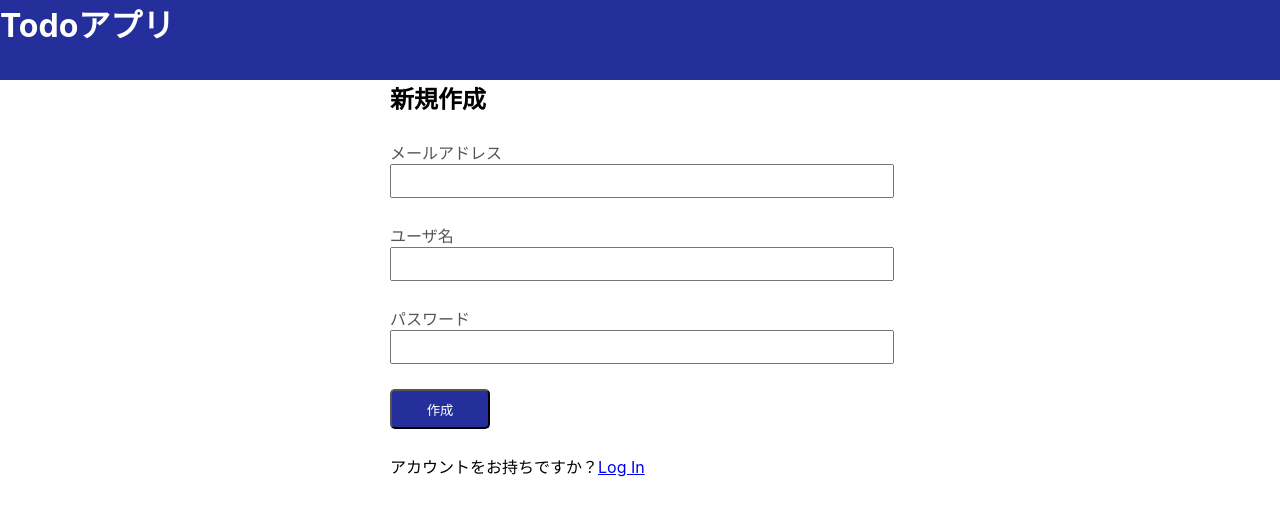
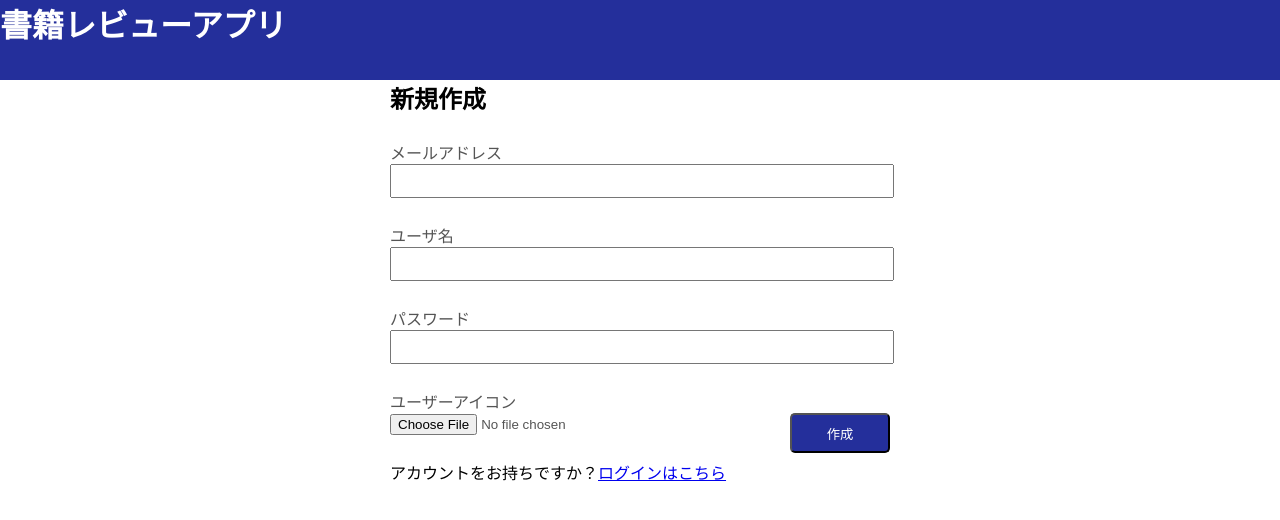
Before and after one commit to norm02/react-fundamental-stations03, a React (Create React App) app: page /signup in a window 1280 px wide. Shown: the top 520 px of the page. Built offline with nearby package versions, Linux system fonts and the light colour scheme.

Commit message:
ユーザーアイコンアップロードボタンの作成、ログインとサインアップのリンク調整

```diff
--- a/src/components/Header.jsx
+++ b/src/components/Header.jsx
@@ -12,12 +12,12 @@ export const Header = () => {
   const handleSignOut = () => {
     dispatch(signOut());
     removeCookie("token");
-    navigate("/signin");
+    navigate("/login");
   };
 
   return (
     <header className="header">
-      <h1>Todoアプリ</h1>
+      <h1>書籍レビューアプリ</h1>
       {auth ? (
         <button onClick={handleSignOut} className="sign-out-button">
           サインアウト
--- /dev/null
+++ b/src/components/Upload.jsx
@@ -0,0 +1,22 @@
+import React from "react";
+import Compressor from "compressorjs";
+
+export const Upload = () => {
+  const handleCompressedUpload = (e) => {
+    const image = e.target.files[0];
+    new Compressor(image, {
+      quality: 0.8,
+      success: (compressedResult) => {
+        console.log("compressedResult", compressedResult);
+      },
+    });
+  };
+
+  return (
+    <input
+      accept="image/*"
+      type="file"
+      onChange={(e) => handleCompressedUpload(e)}
+    />
+  );
+};
--- a/src/pages/LogIn.jsx
+++ b/src/pages/LogIn.jsx
@@ -60,7 +60,7 @@ export const LogIn = () => {
             サインイン
           </button>
         </form>
-        <Link to="/signup">新規作成</Link>
+        <Link to="/signup">新規作成はこちら</Link>
       </main>
     </div>
   );
--- a/src/pages/SignUp.scss
+++ b/src/pages/SignUp.scss
@@ -27,6 +27,7 @@
   width: 100px;
   height: var.$button-height;
   border-radius: var.$button-radius;
+  float: right;
 }
 
 .error-message {
--- a/src/pages/signUp.jsx
+++ b/src/pages/signUp.jsx
@@ -6,6 +6,7 @@ import { useNavigate, Navigate } from "react-router-dom";
 import { signIn } from "../authSlice";
 import { Header } from "../components/Header";
 import { url } from "../const";
+import { Upload } from "../components/Upload";
 import { Link } from "react-router-dom";
 import "./SignUp.scss";
 
@@ -73,13 +74,16 @@ export const SignUp = () => {
             className="password-input"
           />
           <br />
+          <label>ユーザーアイコン</label>
+          <br />
+          <Upload />
           <button type="button" onClick={onSignUp} className="signup-button">
             作成
           </button>
         </form>
         <p>
           アカウントをお持ちですか？
-          <Link to="/login">Log In</Link>
+          <Link to="/login">ログインはこちら</Link>
         </p>
       </main>
     </div>
```
